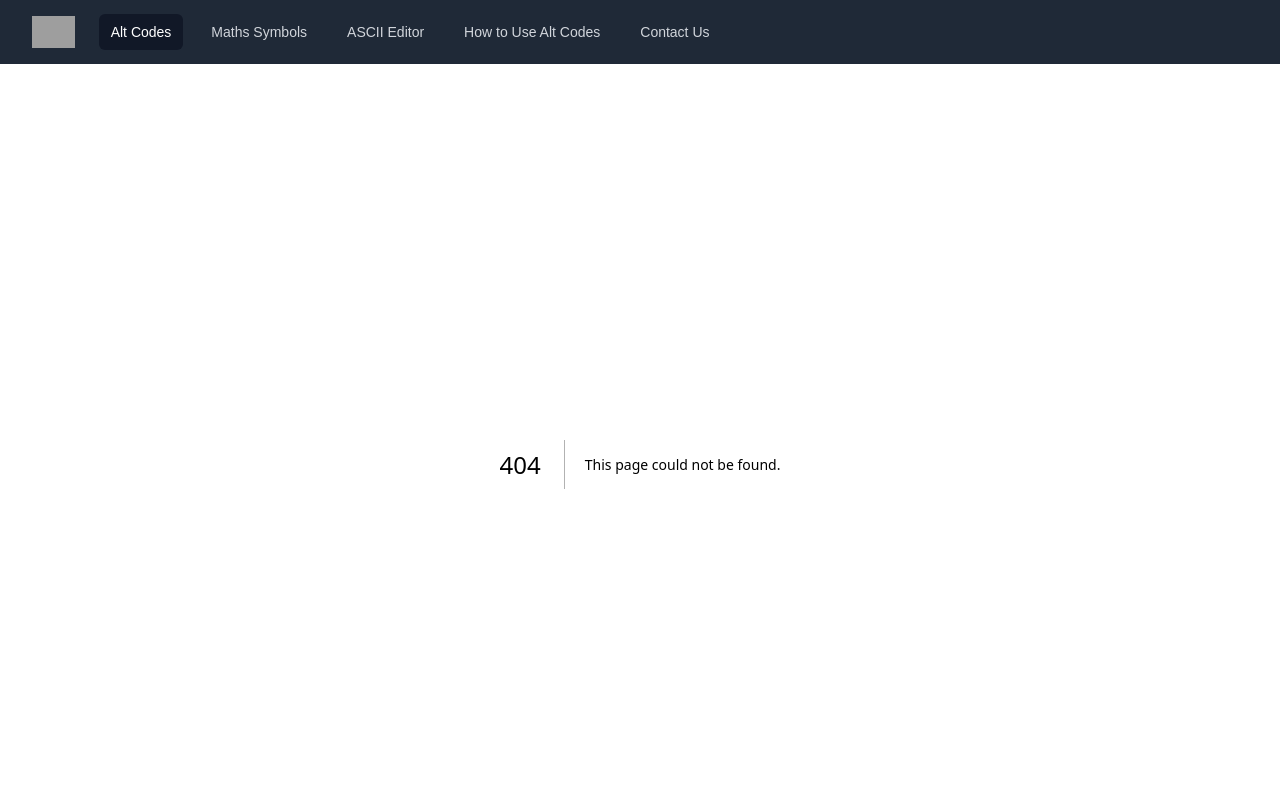
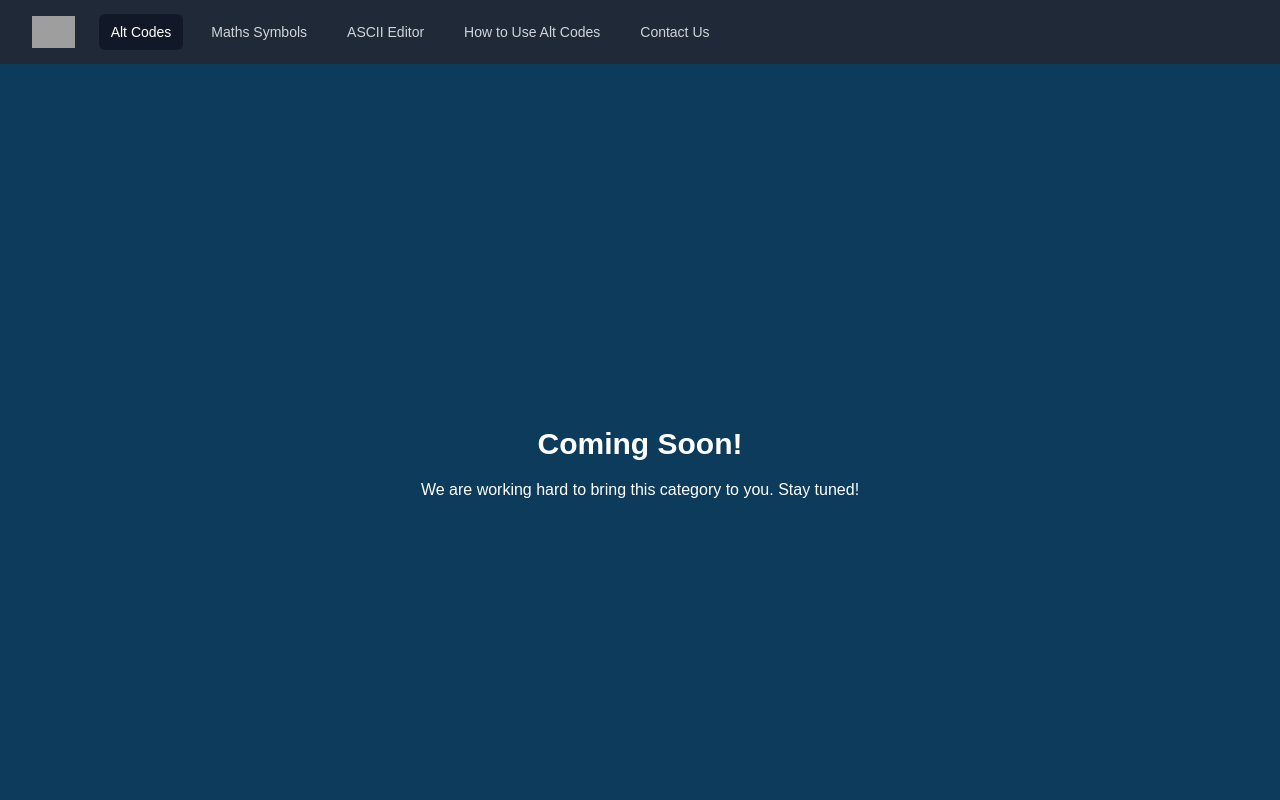
Before and after one commit to kanak1803/altcode2, a Next.js app: page /category in a window 1280 px wide. Before the commit this address had no page. Shown: the top 800 px of the page. Built offline with nearby package versions, Linux system fonts and the light colour scheme; grey boxes are pictures that could not be loaded.

Commit message:
added AllCategoryMenu page

```diff
--- /dev/null
+++ b/src/app/category/page.jsx
@@ -0,0 +1,14 @@
+import React from "react";
+
+function AllCategoryMenu() {
+  return (
+    <div className="flex items-center justify-center min-h-screen bg-teal-700 text-white">
+  <div className="text-center p-6 bg-teal-700 text-white rounded-lg">
+    <h1 className="text-3xl font-bold mb-4">Coming Soon!</h1>
+    <p>We are working hard to bring this category to you. Stay tuned!</p>
+  </div>
+</div>
+  );
+}
+
+export default AllCategoryMenu;
```
